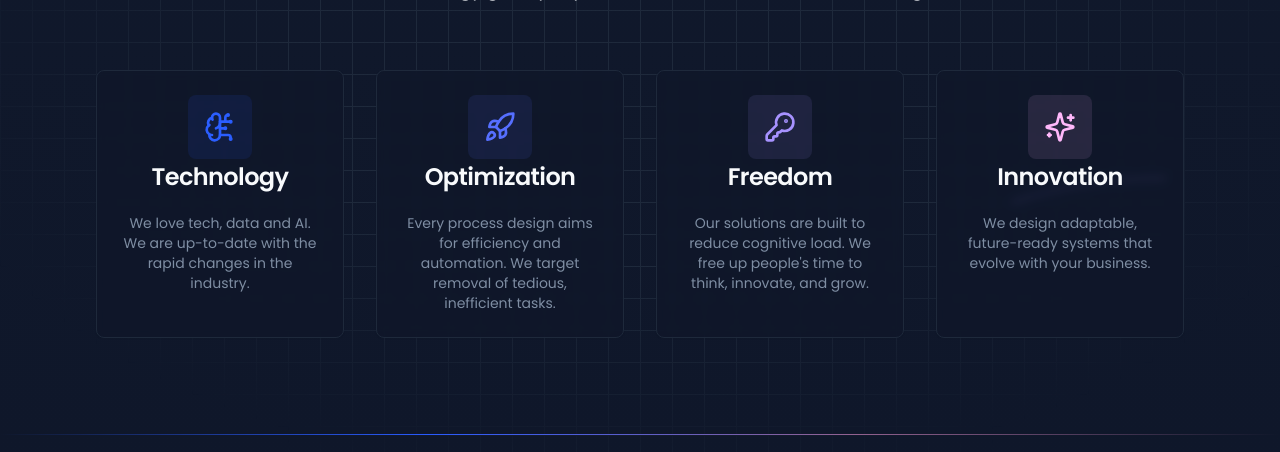
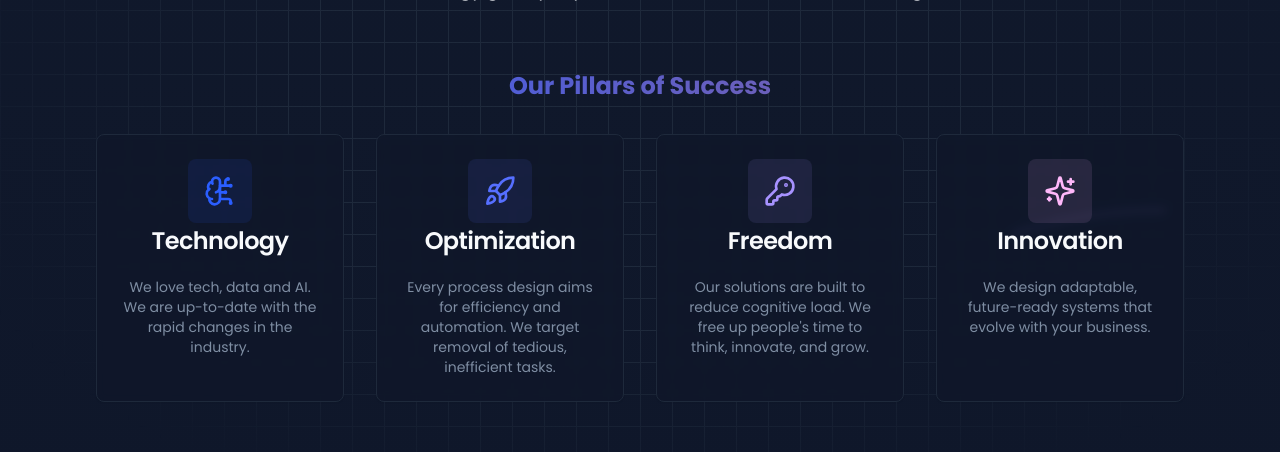
Before and after one commit to tovy-eu/tovy.eu-website, a Next.js app: page / in a window 1280 px wide. Shown: the part 984-1436 px from the top of the page. Built offline with nearby package versions, Linux system fonts and the light colour scheme; no server answers.

Commit message:
In the about section, between the mission/vision and the four pillars I

```diff
--- a/src/components/landing/about-section.tsx
+++ b/src/components/landing/about-section.tsx
@@ -62,7 +62,7 @@ export function AboutSection() {
               </filter>
             </defs>
             <path
-              d="M50 400 C 250 400, 300 300, 425 300 C 550 300, 600 500, 725 500 C 850 500, 900 400, 1100 400"
+              d="M50 400 C 250 400 300 300 425 300 C 550 300 600 500 725 500 C 850 500 900 400 1100 400"
               stroke="url(#path-gradient)"
               strokeWidth="2"
               fill="none"
@@ -91,7 +91,15 @@ export function AboutSection() {
         </ScrollReveal>
 
         <ScrollReveal>
-          <div className="relative mt-16 grid grid-cols-1 md:grid-cols-2 lg:grid-cols-4 gap-8">
+          <div className="mt-16 text-center">
+            <h3 className="text-2xl font-bold bg-gradient-to-r from-primary to-[hsl(var(--accent-gradient-stop))] bg-clip-text text-transparent">
+              Our Pillars of Success
+            </h3>
+          </div>
+        </ScrollReveal>
+
+        <ScrollReveal>
+          <div className="relative mt-8 grid grid-cols-1 md:grid-cols-2 lg:grid-cols-4 gap-8">
             {pillars.map((pillar) => (
               <Card
                 key={pillar.title}
--- a/src/components/landing/wavy-lines.tsx
+++ b/src/components/landing/wavy-lines.tsx
@@ -13,7 +13,7 @@ export function WavyLines() {
           </linearGradient>
         </defs>
         <path
-          d="M-200,530 C200,330 600,730 1000,530 S1800,330 2200,530 S3000,730 3400,530"
+          d="M-200 530 C 200 330 600 730 1000 530 S 1800 330 2200 530 S 3000 730 3400 530"
           fill="none"
           stroke="url(#wavy-gradient)"
           strokeWidth="2"
@@ -21,7 +21,7 @@ export function WavyLines() {
           style={{ animationDuration: '10s' }}
         />
         <path
-          d="M-200,540 C200,340 600,740 1000,540 S1800,340 2200,540 S3000,740 3400,540"
+          d="M-200 540 C 200 340 600 740 1000 540 S 1800 340 2200 540 S 3000 740 3400 540"
           fill="none"
           stroke="url(#wavy-gradient)"
           strokeWidth="2"
@@ -29,7 +29,7 @@ export function WavyLines() {
           style={{ animationDelay: '-3s', animationDuration: '12s' }}
         />
         <path
-          d="M-200,550 C200,350 600,750 1000,550 S1800,350 2200,550 S3000,750 3400,550"
+          d="M-200 550 C 200 350 600 750 1000 550 S 1800 350 2200 550 S 3000 750 3400 550"
           fill="none"
           stroke="url(#wavy-gradient)"
           strokeWidth="2"
@@ -37,7 +37,7 @@ export function WavyLines() {
           style={{ animationDelay: '-1s', animationDuration: '8s' }}
         />
         <path
-          d="M-200,560 C200,360 600,760 1000,560 S1800,360 2200,560 S3000,760 3400,560"
+          d="M-200 560 C 200 360 600 760 1000 560 S 1800 360 2200 560 S 3000 760 3400 560"
           fill="none"
           stroke="url(#wavy-gradient)"
           strokeWidth="2"
@@ -45,7 +45,7 @@ export function WavyLines() {
           style={{ animationDelay: '-6s', animationDuration: '15s' }}
         />
         <path
-          d="M-200,570 C200,370 600,770 1000,570 S1800,370 2200,570 S3000,770 3400,570"
+          d="M-200 570 C 200 370 600 770 1000 570 S 1800 370 2200 570 S 3000 770 3400 570"
           fill="none"
           stroke="url(#wavy-gradient)"
           strokeWidth="2"
--- a/src/content/company-profile.json
+++ b/src/content/company-profile.json
@@ -2,7 +2,7 @@
 {
   "public_company_profile": {
     "entity_name": "Tovy",
-    "legal_structure": "Sole Proprietorship (Eenmanszaak)",
+    "legal_structure": "Sole Proprietorship",
     "primary_identifiers": {
       "commercial_registry_number": "98787055",
       "vat_id_number": "NL005353903B84"
@@ -19,7 +19,7 @@
     },
     "business_context": {
       "start_date": "2025-11-06",
-      "proprietor_name": "Gerrit Cornelis Nijkamp",
+      "proprietor_name": "Giel Nijkamp",
       "primary_activity_description": "Support of business process automation (consulting and engineering)"
     }
   }
```
